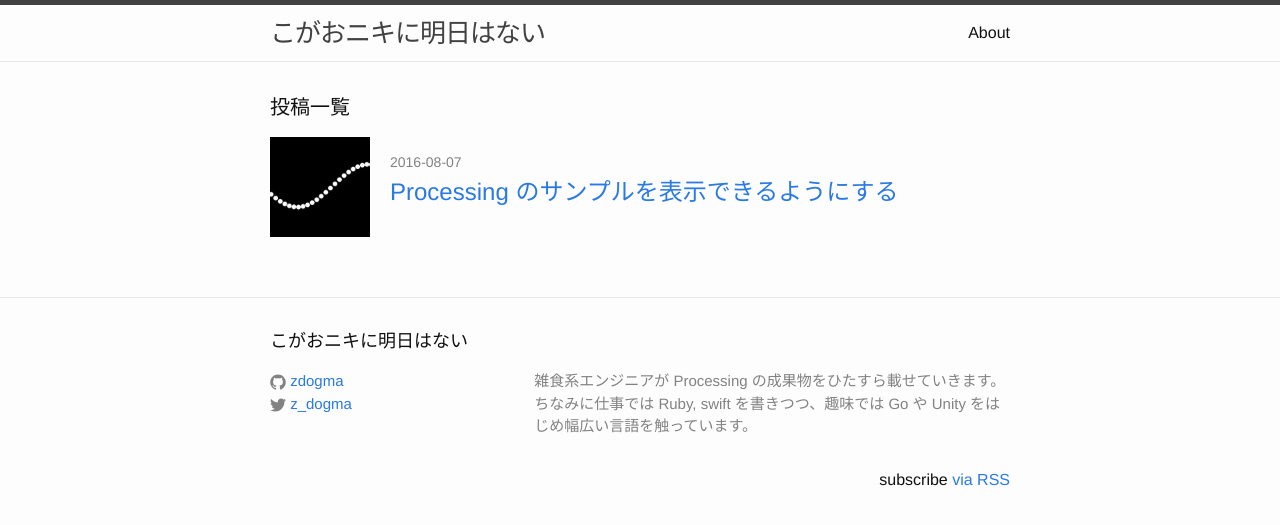
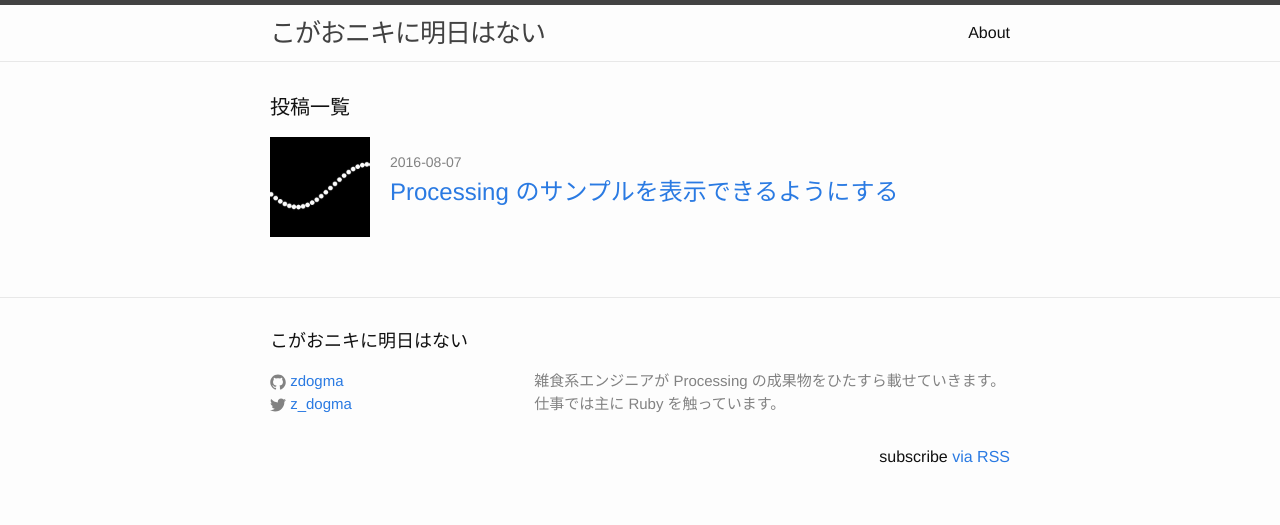
Before and after one commit to zdogma/zdogma.github.io.old, a Jekyll site: the page built from index.html, in a window 1280 px wide. Shown: the top 525 px of the page. Built offline with Jekyll 4.4.1, drawn with Linux system fonts in a browser that asks for light colours.

Commit message:
説明文を変更

```diff
--- a/_config.yml
+++ b/_config.yml
@@ -1,7 +1,7 @@
 title: こがおニキに明日はない
 description: >
   雑食系エンジニアが Processing の成果物をひたすら載せていきます。
-  ちなみに仕事では Ruby, swift を書きつつ、趣味では Go や Unity をはじめ幅広い言語を触っています。
+  仕事では主に Ruby を触っています。
 baseurl: ''
 url: 'https://zdogma.github.io/'
 twitter_username: z_dogma
```
